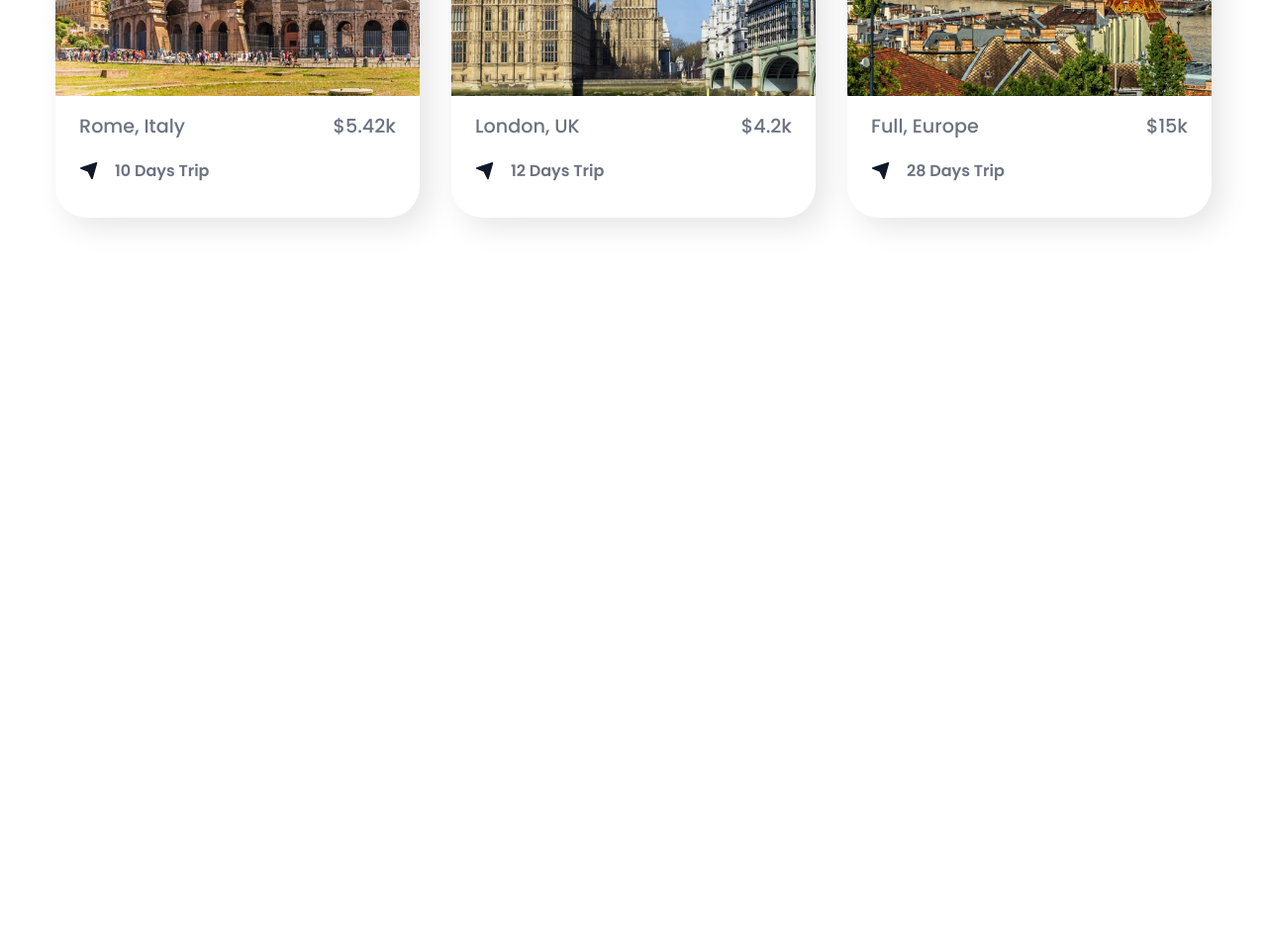
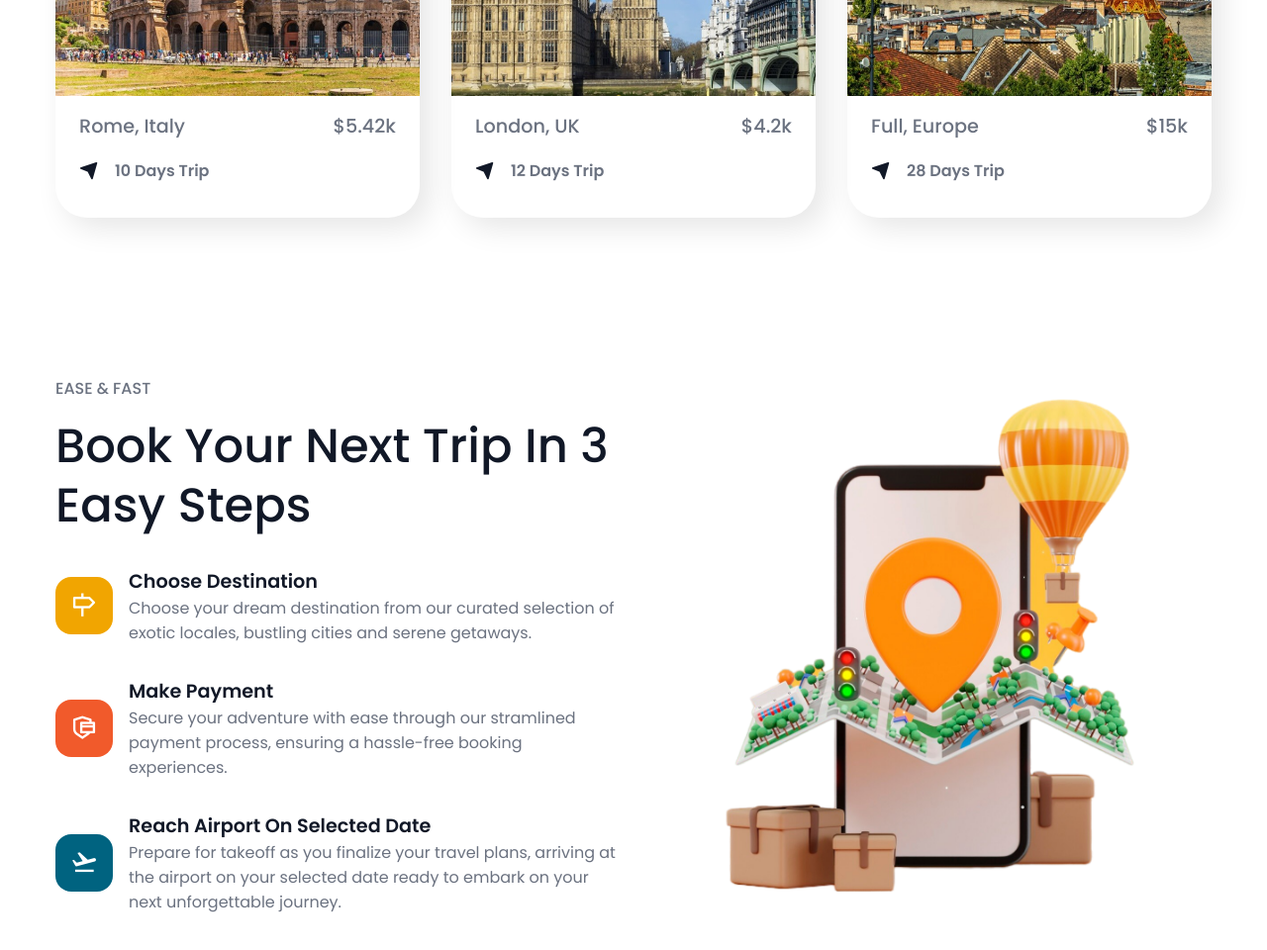
Before and after one commit to ClementMadiot/Jadoo_javascript, a plain HTML site: page index.html in a window 1280 px wide. Shown: the part 2114-3074 px from the top of the page at 99% size. Before the commit the page ends 2414 px from the top, so only its background shows below. Drawn offline with nearby package versions, Linux system fonts and the light colour scheme.

Commit message:
add trip section + css + scrollreveal()

```diff
--- a/index.html
+++ b/index.html
@@ -11,6 +11,7 @@
     />
   </head>
   <body>
+    <!--* NAV  *-->
     <nav>
       <div class="nav_header">
         <div class="nav_logo">
@@ -29,6 +30,7 @@
       </ul>
     </nav>
 
+    <!--* HEADER  *-->
     <header class="section_container" id="home">
       <div class="header_image">
         <img src="assets/header.png" alt="header" />
@@ -52,6 +54,7 @@
       </div>
     </header>
 
+    <!--* SERVICES  *-->
     <section class="section_container" id="service">
       <h3>category</h3>
       <h2>We offer Best Services</h2>
@@ -65,9 +68,7 @@
             to your destination's conditions.
           </p>
         </div>
-
         <!-- second card  -->
-
         <div class="service_card">
           <img src="assets/plane.png" alt="service of plane" />
           <h4>best flights</h4>
@@ -76,9 +77,7 @@
             match your preferences and budget.
           </p>
         </div>
-
         <!-- third card  -->
-
         <div class="service_card">
           <img src="assets/event.png" alt="service of event" />
           <h4>local events</h4>
@@ -87,9 +86,7 @@
             local events and happenings within travel.
           </p>
         </div>
-
         <!-- Fourth card  -->
-
         <div class="service_card">
           <img src="assets/customisation.png" alt="service-customizations" />
           <h4>customization</h4>
@@ -101,6 +98,7 @@
       </div>
     </section>
 
+    <!--* DESTINATIONS  *-->
     <section class="section_container" id="destination">
       <h3>top selling</h3>
       <h2>top destinations</h2>
@@ -149,6 +147,43 @@
         </div>
       </div>
     </section>
+
+    <!--* TRIP  *-->
+    <section class="section_container" id="trip">
+      <div class="trip_image">
+        <img src="assets/trip.png" alt="trip">
+      </div>
+      <div class="trip_content">
+        <h3>ease & fast</h3>
+        <h2>book your next trip in 3 easy steps</h2>
+        <ul class="trip_list">
+
+          <li class="trip_icons">
+            <span><i class="ri-signpost-line"></i></span>
+
+            <div class="trip_conditions">
+              <h4>choose destination</h4>
+              <p>Choose your dream destination from our curated selection of exotic locales, bustling cities and serene getaways.</p>
+            </div>
+          </li>
+          <li class="trip_icons">
+            <span><i class="ri-secure-payment-line"></i></span>
+            <div class="trip_conditions">
+              <h4>make payment</h4>
+              <p>Secure your adventure with ease through our stramlined payment process, ensuring a hassle-free booking experiences.</p>
+            </div>
+          </li>
+          <li class="trip_icons">
+            <span><i class="ri-flight-takeoff-line"></i></span>
+            <div class="trip_conditions">
+              <h4>reach airport on selected date</h4>
+              <p>Prepare for takeoff as you finalize your travel plans, arriving at the airport on your selected date ready to embark on your next unforgettable journey.</p>
+            </div>
+          </li>
+        </ul>
+      </div>
+    </section>
+
     <script src="https://unpkg.com/scrollreveal"></script>
     <script src="scrypt.js"></script>
   </body>
--- a/scrypt.js
+++ b/scrypt.js
@@ -37,11 +37,11 @@ sr.reveal('h1', {
 })
 sr.reveal('.header_presentation p', {
   ...ScrollRevealOption,
-  delay: 900,
+  delay: 1000,
 })
 sr.reveal('.header_btns', {
   ...ScrollRevealOption,
-  delay: 1100,
+  delay: 1300,
 })
 //: Service
 sr.reveal('.service_card', {
@@ -53,3 +53,22 @@ sr.reveal('.destination_card', {
   ...ScrollRevealOption,
   interval: 300,
 })
+//: Trip
+sr.reveal('.trip_image img', {
+  ...ScrollRevealOption,
+  origin: 'right',
+})
+sr.reveal('.trip_content h3', {
+  ...ScrollRevealOption,
+  delay: 400,
+})
+sr.reveal('.trip_content h2', {
+  ...ScrollRevealOption,
+  delay: 700,
+})
+
+sr.reveal('.trip_list li', {
+  ...ScrollRevealOption,
+  delay: 1000,
+  interval: 300
+})
--- a/style.css
+++ b/style.css
@@ -1,13 +1,15 @@
 @import url('https://fonts.googleapis.com/css2?family=Poppins:ital,wght@0,100;0,200;0,300;0,400;0,500;0,600;0,700;0,800;0,900;1,100;1,200;1,300;1,400;1,500;1,600;1,700;1,800;1,900&display=swap');
 
 :root {
+  --max-width: 1200px;
   --primary-color: #e06951;
   --text-dark: #111827;
   --text-light: #6b7280;
   --white: #ffffff;
   --btn-bg: #f1a501;
   --box-shadow-cd: rgba(0, 0, 0, 0.1);
-  --max-width: 1200px;
+  --span-color2: #f15a2b;
+  --span-color3: #006380;
 }
 /***** General Rules  *****/
 * {
@@ -68,7 +70,7 @@ h3{
 }
 h4{
   text-transform: capitalize;
-  font-weight: 500;
+  font-weight: 600;
   color: var(--text-light);
   font-size: 1.2rem;
 }
@@ -231,7 +233,6 @@ header {
 .service_card h4{
   margin-bottom: 1rem;
   font-size: 1.2rem;
-  font-weight: 600;
   color: var(--text-dark);
 }
 .service_card p{
@@ -260,6 +261,9 @@ header {
   justify-content: space-between;
   gap: 1rem;
 }
+.destination_details h4{
+  font-weight: 500;
+}
 
 .destination_details p{
   margin-bottom: 1rem;
@@ -275,6 +279,45 @@ header {
   transform: rotateY(180deg);
 }
 
+/**** Trip ****/
+#trip{
+  display: grid;
+  gap: 2rem;
+}
+.trip_image img {
+  max-width: 425px;
+  margin-inline: auto;
+}
+.trip_list{
+  margin-top: 2rem;
+  display: grid;
+  gap: 2rem;
+}
+
+.trip_list li{
+display: flex;
+align-items: center;
+gap: 1rem;
+}
+.trip_list li span{
+  padding: 8px 15px;
+  font-size: 1.75rem;
+  color: var(--white);
+  border-radius: 1rem;
+}
+.trip_list li:nth-child(1) span{
+  background-color: var(--btn-bg);
+}
+.trip_list li:nth-child(2) span{
+  background-color: var(--span-color2);
+}
+.trip_list li:nth-child(3) span{
+  background-color: var(--span-color3);
+}
+
+.trip_list li h4{
+  color: var(--text-dark);
+}
 
 /***** Responsive Ipad  *****/
 @media (width > 540px){
@@ -347,7 +390,19 @@ header {
 .destination_grid{
   grid-template-columns: repeat(3, 1fr);
 }
+/*/ trip  /*/
+#trip{
+  grid-template-columns: repeat(2,1fr);
+  align-items: center;
+}
+.trip_image{
+  grid-area: 1/2/2/3;
+}
+.trip_content :is(h3, h2){
+  text-align: left;
+}
 
+}
 /***** Responsive Large Screen  *****/
   @media (width>1024px){
   /*/ service card  /*/
@@ -363,4 +418,3 @@ header {
   gap: 2rem;
 }
   }
-}
```
